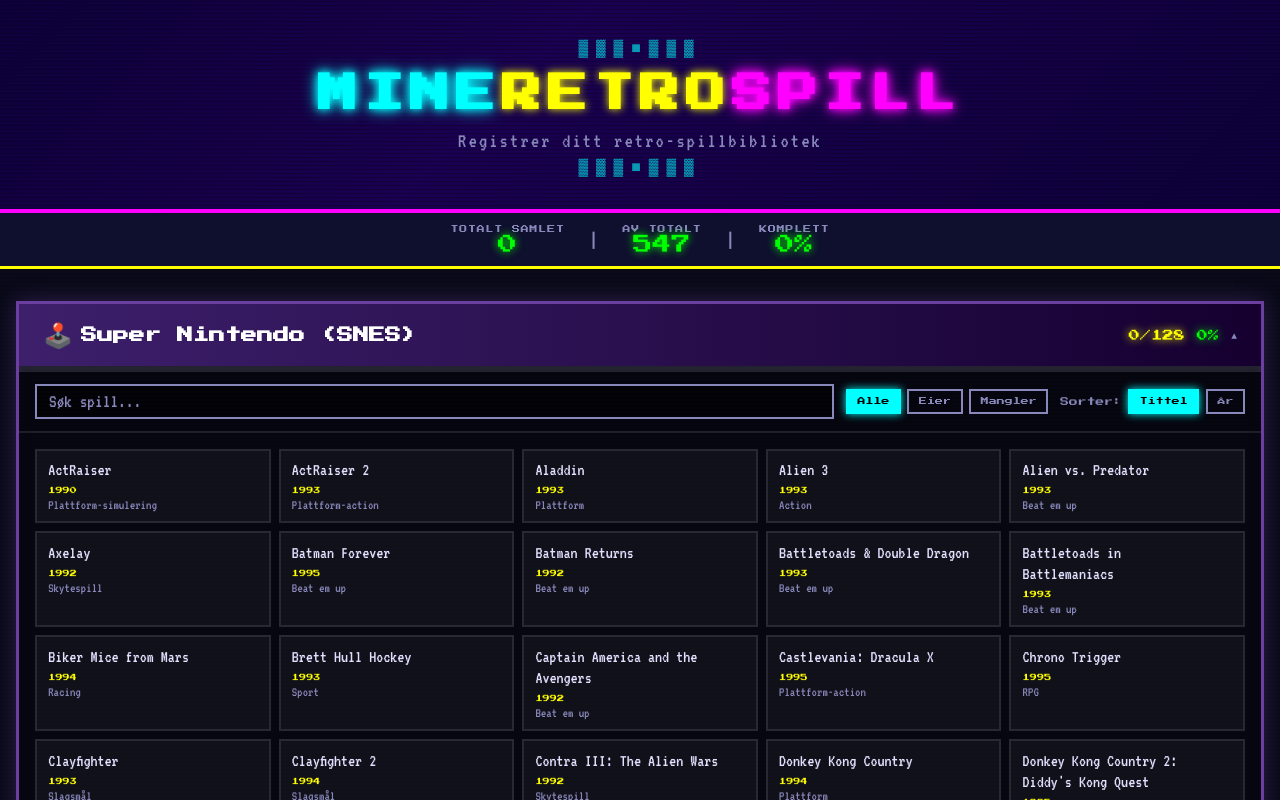
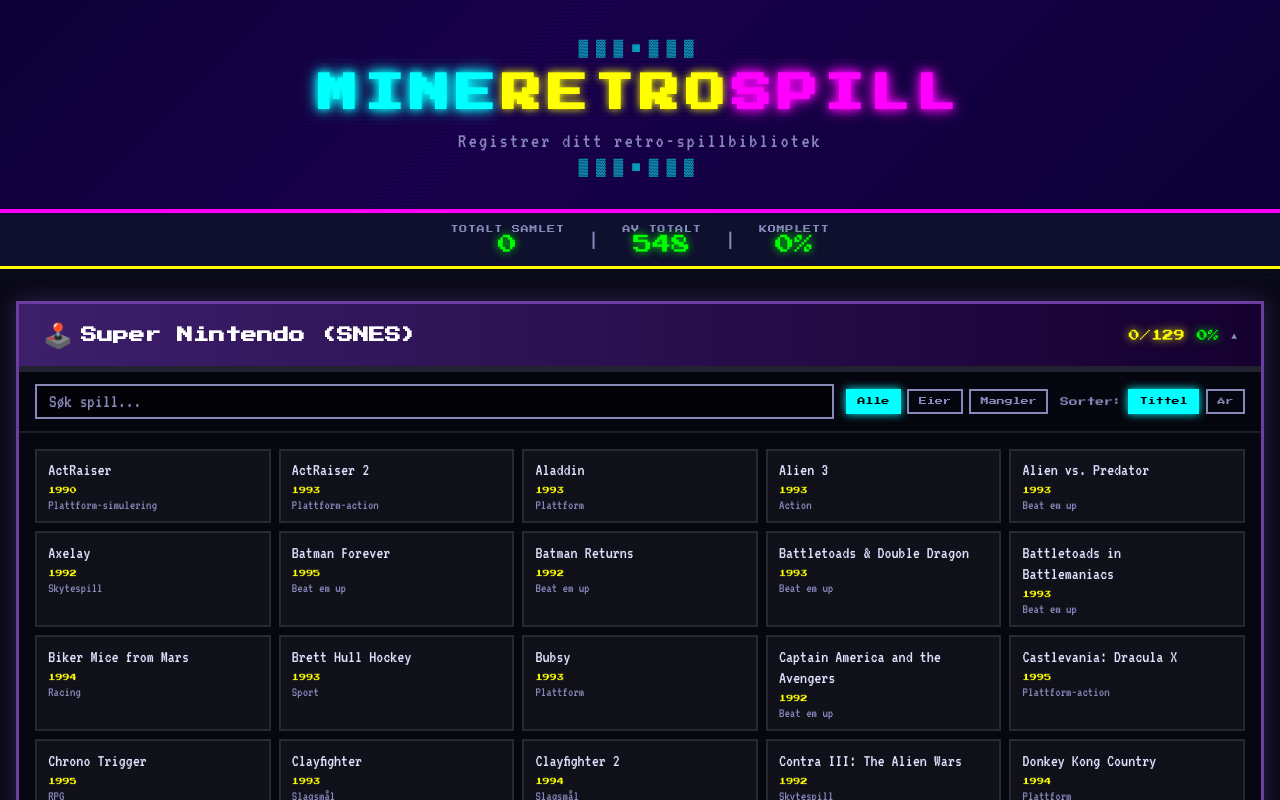
Before and after one commit to FrankBurmo/mineretrospill, a React (Vite) app: page / in a window 1280 px wide. Shown: the top 800 px of the page. Built offline with nearby package versions, Linux system fonts and the light colour scheme.

Commit message:
fix: la til bubsy

```diff
--- a/src/data/games.ts
+++ b/src/data/games.ts
@@ -124,6 +124,7 @@
 
 export const snesGames: Game[] = [
   { id: 'SNSP-MW', title: 'Super Mario World', platform: 'SNES', year: 1990, genre: 'Plattform' },
+  { id: 'SNSP-YN', title: 'Bubsy', platform: 'SNES', year: 1993, genre: 'Plattform' },
   { id: 'SNSP-MK', title: 'Super Mario Kart', platform: 'SNES', year: 1992, genre: 'Racing' },
   { id: 'SNSP-4M', title: 'Super Mario All-Stars', platform: 'SNES', year: 1993, genre: 'Plattform' },
   { id: 'SNSP-YI', title: "Super Mario World 2: Yoshi's Island", platform: 'SNES', year: 1995, genre: 'Plattform' },
```
